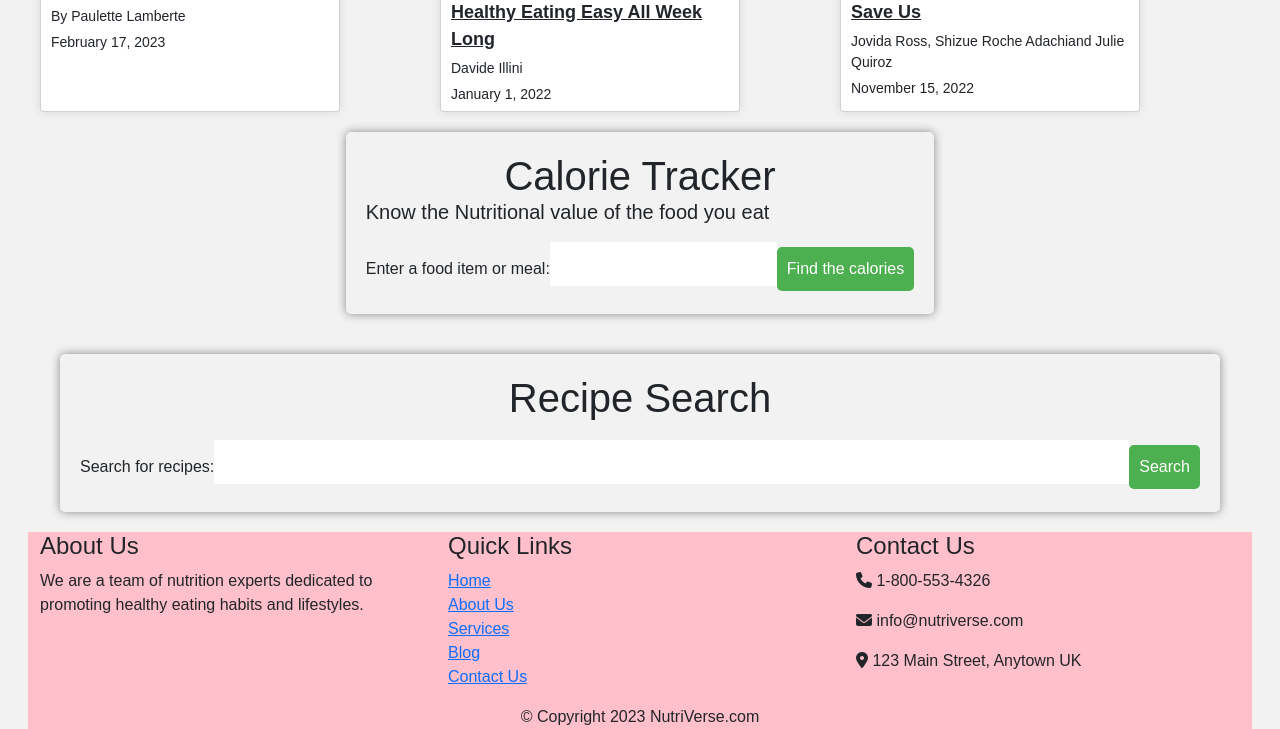
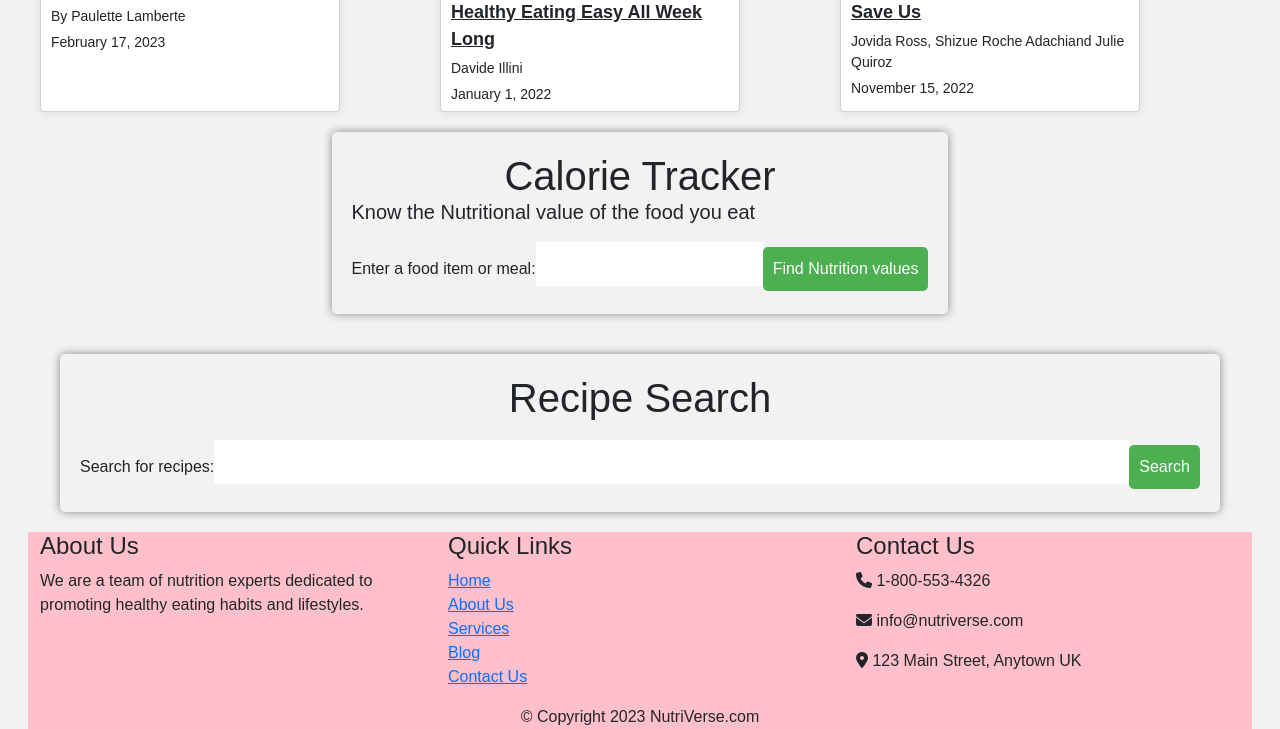
Before and after one commit to LalyF/NutriVerse, a plain HTML site: page index.html in a window 1280 px wide. Shown: the part 1537-2266 px from the top of the page. Drawn offline with nearby package versions, Linux system fonts and the light colour scheme; files that its build step writes are made by us from their sources.

Commit message:
updated the Readme.md and also updated html for minor corrections

```diff
--- a/index.html
+++ b/index.html
@@ -136,7 +136,7 @@
                 <form id="query-form">
                   <label for="query-input">Enter a food item or meal:</label>
                   <input id="query-input" type="text" style="margin-bottom: 10px;">
-                  <button type="submit" style="background-color: #4CAF50; color: white; border-radius: 5px; padding: 10px;">Find the calories</button>
+                  <button type="submit" style="background-color: #4CAF50; color: white; border-radius: 5px; padding: 10px;">Find Nutrition values</button>
                 </form>
                 <div id="result">
                 </div>
```
Also changed, not shown: 1 other file.
